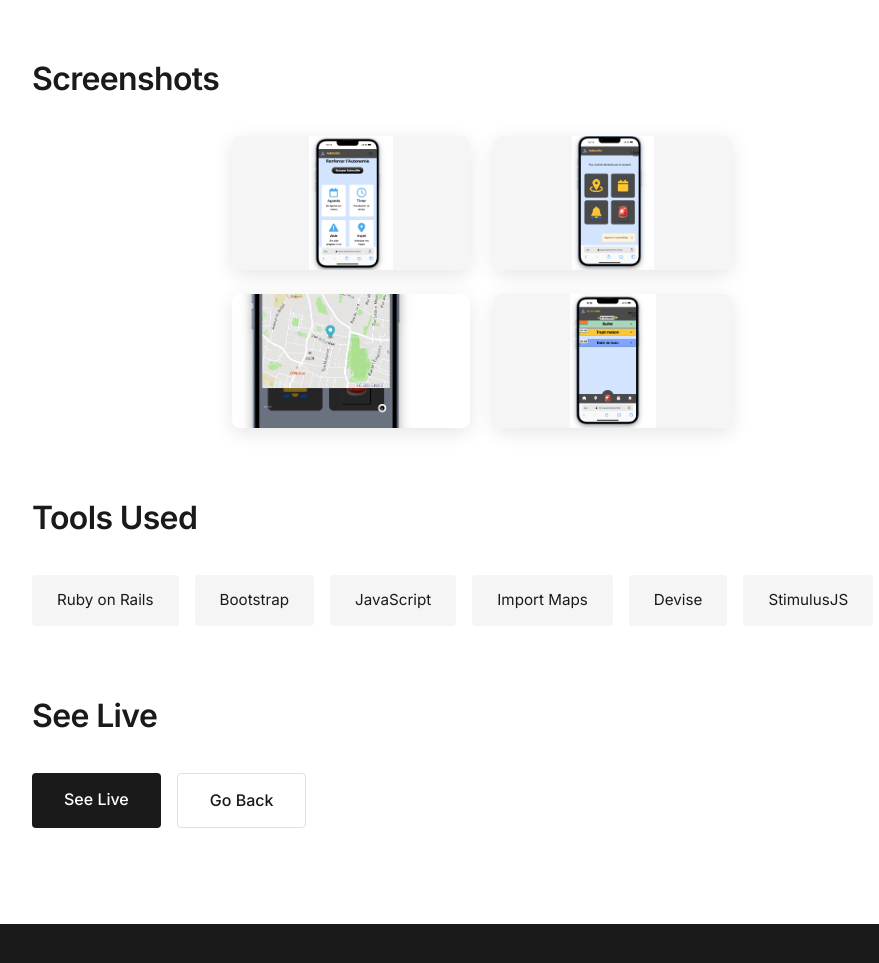
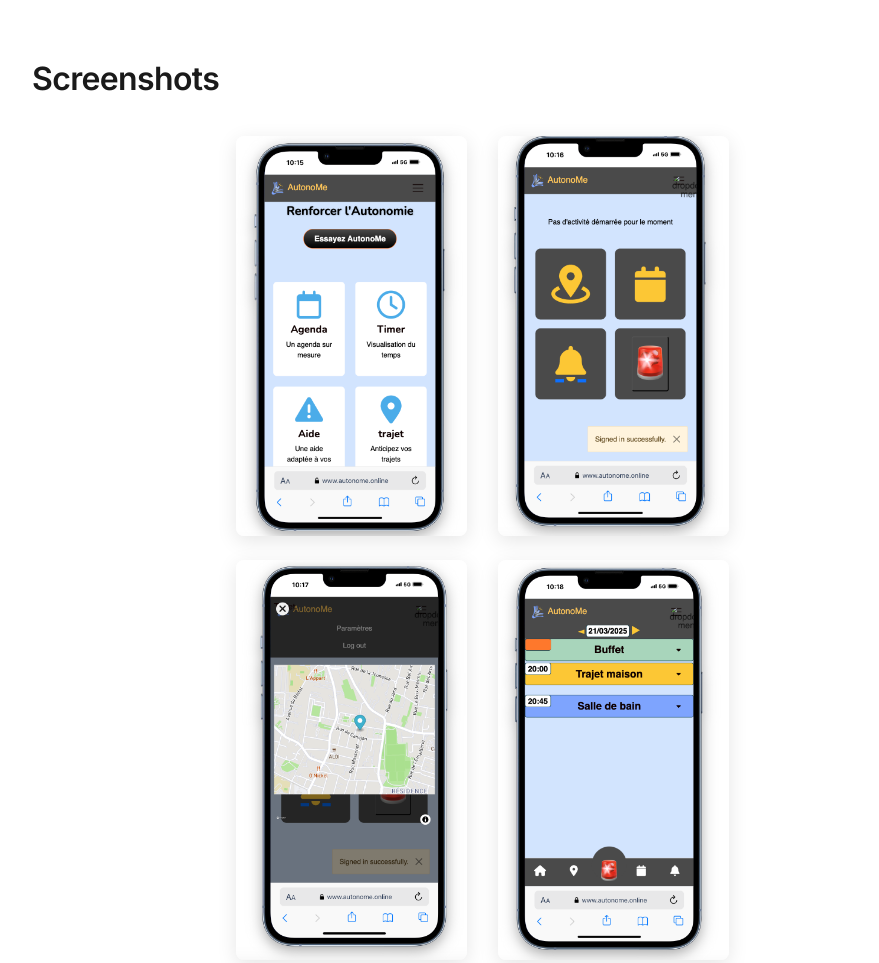
Before and after one commit to Stefsampah/stephanesampah.com, a plain HTML site: page project-1.html in a window 1280 px wide. Shown: the part 1600-2563 px from the top of the page, without its empty margins (158-1037 px from the left). Drawn offline with Linux system fonts and the light colour scheme.

Commit message:
fix: align AutonoMe screenshot portrait sizing

```diff
--- a/project-styles.css
+++ b/project-styles.css
@@ -144,10 +144,8 @@
 }
 
 .screenshot-item {
-    width: 100%;
-    max-width: 100%;
-    height: auto;
-    aspect-ratio: 16 / 9;
+    width: 231px;
+    height: 400px;
     border-radius: 8px;
     overflow: hidden;
     box-shadow: 0 5px 20px rgba(0, 0, 0, 0.1);
@@ -166,12 +164,14 @@
 }
 
 .screenshot-item img {
-    width: 100%;
+    /* width: 100%; */
     height: 100%;
     display: block;
-    object-fit: contain;
+    object-fit: cover;
     object-position: center center;
     background-color: #f5f5f5;
+    min-width: 100%;
+    min-height: 100%;
 }
 
 .screenshot-item img[src*="10.17.04"] {
```
